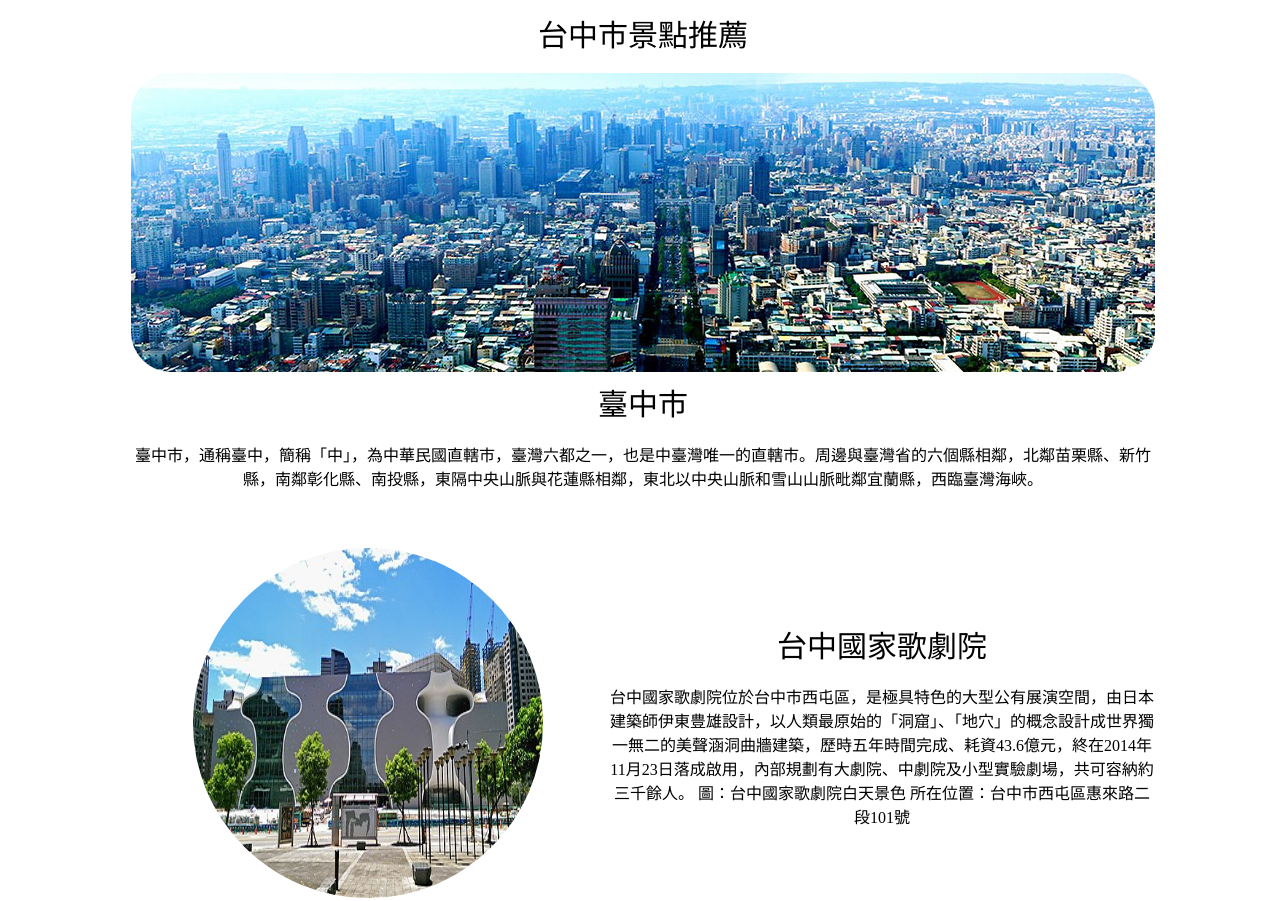
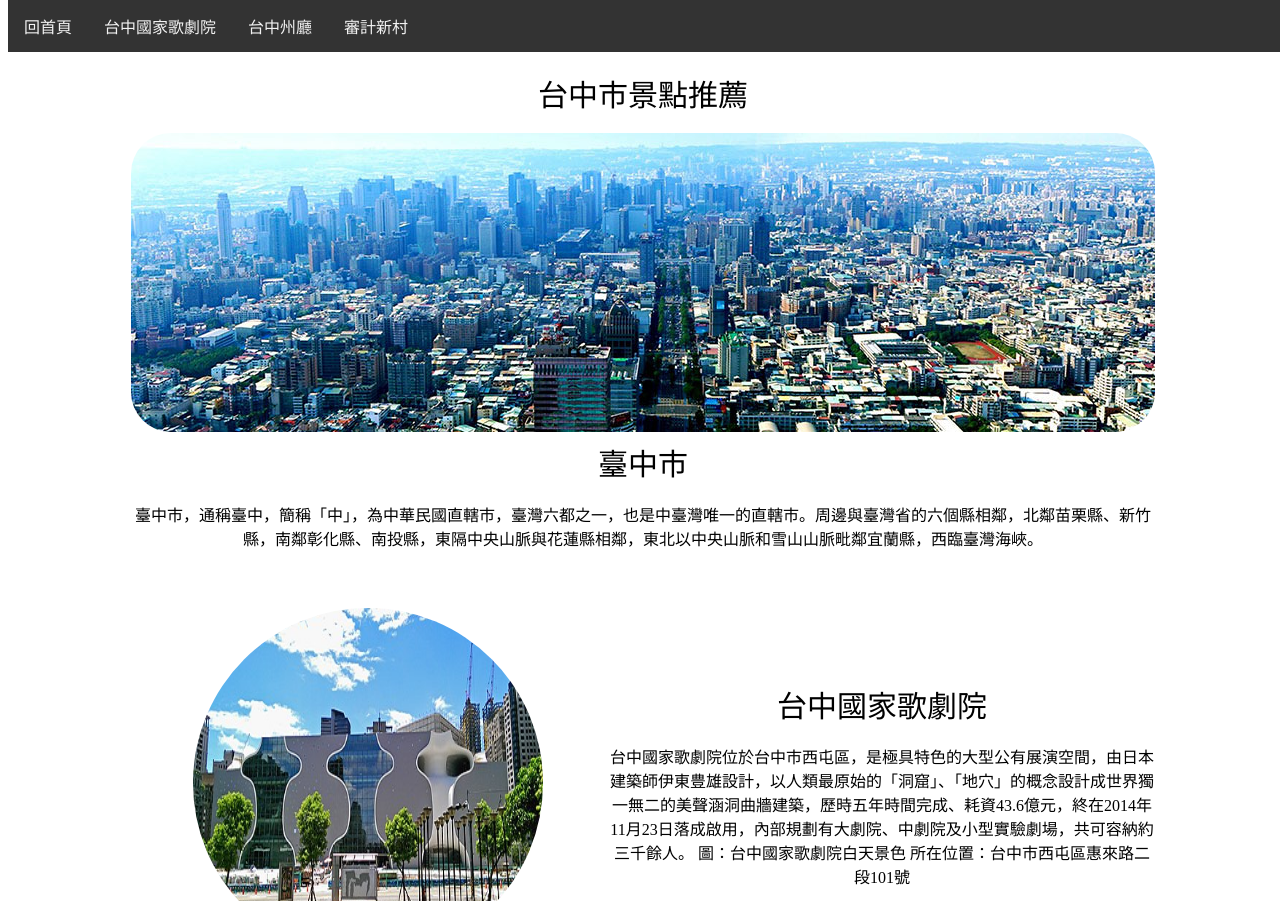
Before and after one commit to Momo-1008/1007Taichun, a plain HTML site: page index.html in a window 1280 px wide. Shown: the top 901 px of the page. Drawn offline with Linux system fonts and the light colour scheme.

Commit message:
Add files via upload

```diff
--- a/index.html
+++ b/index.html
@@ -12,15 +12,47 @@
 		.large_font { font-size: 30px; }
 		.large_font:hover {background-color:lightgray;color:purple;}
 		.img_circle:hover {opacity: 80%;rotate: -5deg;}
+
+		.navbar {
+		  overflow: hidden;
+		  background-color: #333;
+		  position: fixed; /* Set the navbar to fixed position */
+		  top: 0; /* Position the navbar at the top of the page */
+		  width: 100%; /* Full width */
+		}
+
+		/* Links inside the navbar */
+		.navbar a {
+		  float: left;
+		  display: block;
+		  color: #f2f2f2;
+		  text-align: center;
+		  padding: 14px 16px;
+		  text-decoration: none;
+		}
+
+		/* Change background on mouse-over */
+		.navbar a:hover {
+		  background: #ddd;
+		  color: black;
+		}
+
 	</style>
 </head>
 <body>
+
+	<div class="navbar">
+ 	 <a href="#home">回首頁</a>
+ 	 <a href="#s1">台中國家歌劇院</a>
+ 	 <a href="#s2">台中州廳</a>
+ 	 <a href="#s3">審計新村</a>
+	</div>
 
 <div class="container">
 	<table>
 		<tr>
 			<td colspan="2">
-				<div class="large_font">台中市景點推薦</div><br>
+				<div id="home" style="padding-top: 60px;" class="large_font">台中市景點推薦</div><br>
 				<img class="img_rounded_corner" src="00.jpeg">
 			</td>
 		</tr>
@@ -36,7 +68,7 @@
 		</tr>
 		<tr>
 			<td>
-				<img class="img_circle" src="01.jpeg">
+				<img id="s1" class="img_circle" src="01.jpeg">
 			</td>
 			<td>
 				<div class="large_font">台中國家歌劇院</div><br>
@@ -57,12 +89,12 @@
 				所在位置：台中市西區民權路99號
 			</td>
 			<td>
-				<img class="img_circle" src="02.jpeg">
+				<img id="s2" class="img_circle" src="02.jpeg">
 			</td>
 		</tr>
 		<tr>
 			<td>
-				<img class="img_circle" src="03.jpeg">
+				<img id="s3" class="img_circle" src="03.jpeg">
 			</td>
 			<td>
 				<div class="large_font">審計新村</div><br>
@@ -75,7 +107,17 @@
 		</tr>
 		<tr>
 			<td colspan="2">
-				<div style="width: 1024px; line-height:50px; background-color: black; color: pink;">林嘉筠 411217517 觀3A Copyright Reversed 9/30</div>
+				<br>
+				<br>
+				<iframe class="img_rounded_corner" frameborder ="0" src="https://www.google.com/maps/d/embed?mid=1STtISGsA6n1o_LONwPLwzRVJLr2OFrQ&ehbc=2E312F" width="960" height="600"></iframe>
+			</td>
+		</tr>
+		<tr>
+			<td colspan="2">
+				<br>
+				<br>
+				<div style="width: 1024px; line-height:50px; background-color: black; color: pink;">林嘉筠 411217517 觀3A Copyright Reversed 10/7 </div>
+				<br>
 			</td>
 		</tr>
 	</table>
```
